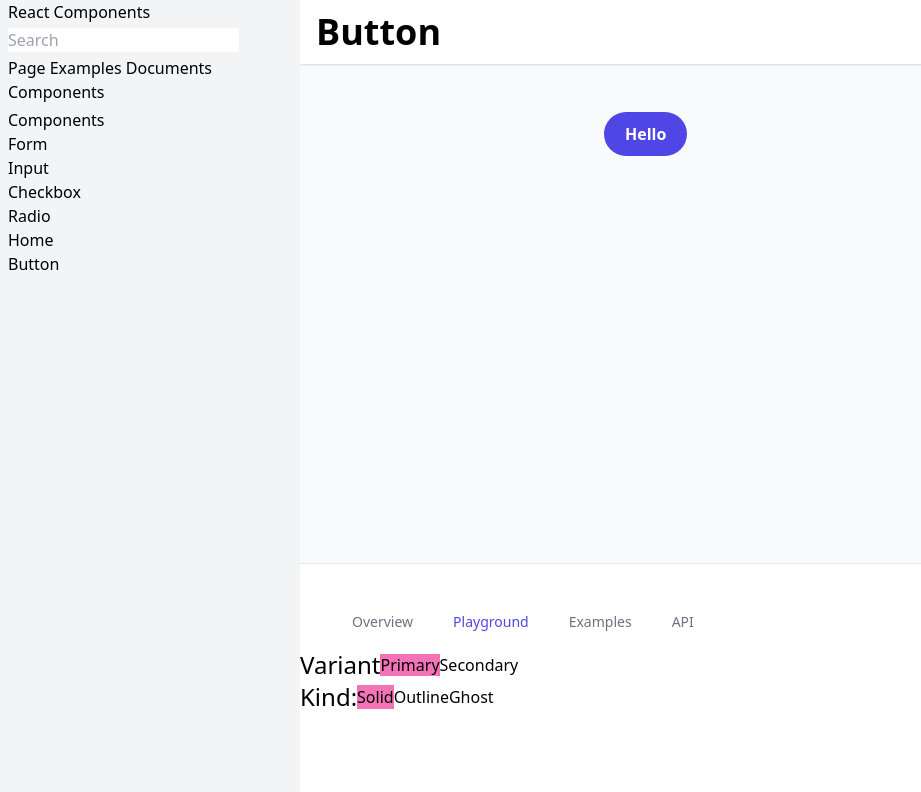
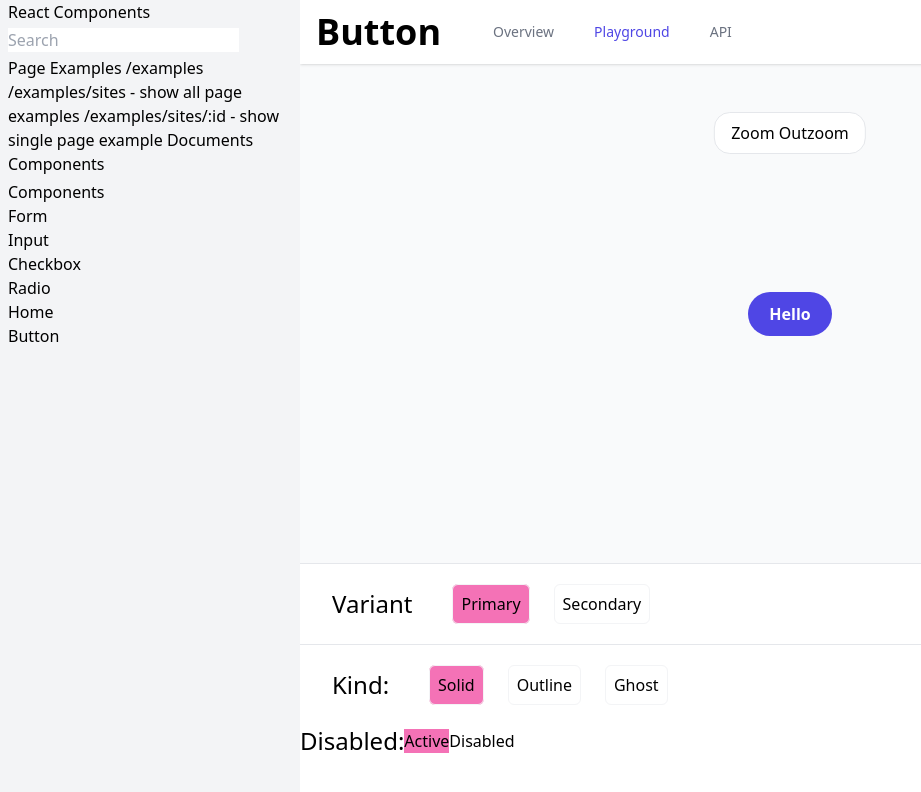
Before and after one commit to AurelianSpodarec/atomicreact.com, a React (Create React App) app: page /button in a window 1280 px wide. Shown: the top 792 px of the page, without its empty margins (0-921 px from the left). Built offline with nearby package versions, Linux system fonts and the light colour scheme.

Commit message:
update/(layout) - Updated the playground view with some ideas ui

```diff
--- a/src/views/pages/Components/Button/ButtonIndex.tsx
+++ b/src/views/pages/Components/Button/ButtonIndex.tsx
@@ -13,6 +13,7 @@ function ButtonIndex() {
 
     const [variant, setVariant] = useState("primary")
     const [kind, setKind] = useState("solid")
+    const [disabled, setDisabled] = useState(false)
 
     function handleChangeVariant(value:any) {
         setVariant(value.target.value)
@@ -22,6 +23,10 @@ function ButtonIndex() {
         setKind(value.target.value)
     }
 
+    function handleChangeDisabled() {
+        setDisabled(!disabled)
+    }
+
 
 
     return (
@@ -29,48 +34,121 @@ function ButtonIndex() {
 
             <div className="sticky top-0 z-10 flex items-center p-4 h-16 flex-shrink-0 bg-white shadow">
                 <h1 className="font-bold text-4xl">Button</h1>
+
+                <nav className="-mb-px px-12  flex space-x-8">
+                    <button className="border-transparent text-gray-500 hover:text-gray-700 hover:border-gray-300 whitespace-nowrap py-4 px-1 border-b-2 font-medium text-sm">Overview</button>
+                    <button className="border-transparent hover:text-gray-700 hover:border-gray-300 whitespace-nowrap py-4 px-1 border-b-2 border-indigo-600 text-indigo-600 font-medium text-sm">Playground</button>
+                    <button className="border-transparent text-gray-500 hover:text-gray-700 hover:border-gray-300 whitespace-nowrap py-4 px-1 border-b-2 font-medium text-sm">API</button>
+                </nav>
             </div>
 
 
             <Preview>
 
-                <div className="ml-64">
+
+                <div className="absolute bg-white border border-gray-200 px-4 py-2 right-1/2 translate-x-2/4 rounded-2xl">
+                    Zoom Outzoom
+                </div>
+
+                <div className="flex items-center justify-center h-full">
                 <Button
                     variant={variant}
                     kind={kind}
+                    disabled={disabled}
                 >
                     Hello
                 </Button>
+
+                {/* <img className="w-full h-auto absolute top-0 bottom-0 right-0" src="https://i.imgur.com/kkxgLfu.png" /> */}
                 </div>
-
 
             </Preview>
 
-            <div className="py-8">
-                <nav className="-mb-px px-12  flex space-x-8">
-                    <button className="border-transparent text-gray-500 hover:text-gray-700 hover:border-gray-300 whitespace-nowrap py-4 px-1 border-b-2 font-medium text-sm">Overview</button>
-                    <button className="border-transparent hover:text-gray-700 hover:border-gray-300 whitespace-nowrap py-4 px-1 border-b-2 border-indigo-600 text-indigo-600 font-medium text-sm">Playground</button>
-                    <button className="border-transparent text-gray-500 hover:text-gray-700 hover:border-gray-300 whitespace-nowrap py-4 px-1 border-b-2 font-medium text-sm">Examples</button>
-                    <button className="border-transparent text-gray-500 hover:text-gray-700 hover:border-gray-300 whitespace-nowrap py-4 px-1 border-b-2 font-medium text-sm">API</button>
-                </nav>
+            <div className="">
+
 
 
                 <div>
 
-                    <div className="flex items-center">
-                        <h3 className="text-2xl">Variant</h3>
-                        <div className="space-4">
-                            <RadioButton className={variant === "primary" ? "bg-pink-400" : ""} label="Primary" onChange={(e:any) => handleChangeVariant(e)} name="kind" value="primary" />
-                            <RadioButton className={variant === "secondary" ? "bg-pink-400" : ""} label="Secondary" onChange={(e:any) => handleChangeVariant(e)} name="kind" value="secondary" />
+                    <div className="flex items-center border-b border-gray-200">
+                    <div className="flex items-center px-8 py-6">
 
+
+                        <h3 className="text-2xl mr-10">Variant</h3>
+                        <div className="space-x-6">
+                            <RadioButton
+                                className={`p-2 border border-gray-100 rounded-md ${variant === "primary" ? "bg-pink-400" : ""}`}
+                                label="Primary"
+                                onChange={(e:any) => handleChangeVariant(e)}
+                                name="kind"
+                                value="primary"
+                            />
+                            <RadioButton
+                                className={`p-2 border border-gray-100 rounded-md ${variant === "secondary" ? "bg-pink-400" : ""}`}
+                                label="Secondary"
+                                onChange={(e:any) => handleChangeVariant(e)}
+                                name="kind"
+                                value="secondary"
+                            />
                         </div>
+
+
+                    </div>
                     </div>
 
+
+
                     <div className="flex items-center">
-                        <h3 className="text-2xl">Kind:</h3>
-                        <RadioButton className={kind === "solid" ? "bg-pink-400" : ""} label="Solid" onChange={(e:any) => handleChangeKind(e)} name="kind" value="solid" />
-                        <RadioButton className={kind === "outline" ? "bg-pink-400" : ""} label="Outline" onChange={(e:any) => handleChangeKind(e)} name="kind" value="outline" />
-                        <RadioButton className={kind === "ghost" ? "bg-pink-400" : ""} label="Ghost" onChange={(e:any) => handleChangeKind(e)} name="kind" value="ghost" />
+                    <div className="flex items-center px-8 py-6">
+
+                        <h3 className="text-2xl mr-10">Kind:</h3>
+
+                        <div className="space-x-6">
+                            <RadioButton
+                                className={`p-2 border border-gray-100 rounded-md ${kind === "solid" ? "bg-pink-400" : ""}`}
+                                label="Solid"
+                                onChange={(e:any) => handleChangeKind(e)}
+                                name="kind"
+                                value="solid"
+                            />
+                            <RadioButton
+                                className={`p-2 border border-gray-100 rounded-md ${kind === "outline" ? "bg-pink-400" : ""}`}
+                                label="Outline"
+                                onChange={(e:any) => handleChangeKind(e)}
+                                name="kind"
+                                value="outline"
+                            />
+                            <RadioButton
+                                className={`p-2 border border-gray-100 rounded-md ${kind === "ghost" ? "bg-pink-400" : ""}`}
+                                label="Ghost"
+                                onChange={(e:any) => handleChangeKind(e)}
+                                name="kind"
+                                value="ghost"
+                            />
+                        </div>
+
+                    </div>
+                    </div>
+
+
+
+
+                    <div className="flex items-center">
+                        <h3 className="text-2xl">Disabled:</h3>
+                        <RadioButton
+                            className={disabled === false ? "bg-pink-400" : ""}
+                            label="Active"
+                            onChange={(e:any) => handleChangeDisabled()}
+                            name="disabled"
+                            value="outline"
+                        />
+                         <RadioButton
+                            className={disabled === true ? "bg-pink-400" : ""}
+                            label="Disabled"
+                            onChange={(e:any) => handleChangeDisabled()}
+                            name="disabled"
+                            value="solid"
+                        />
                     </div>
 
                 </div>
--- a/src/views/pages/_components/Navigation/Navigation.tsx
+++ b/src/views/pages/_components/Navigation/Navigation.tsx
@@ -14,6 +14,10 @@ function Navigation() {
 
             <ul>
                 Page Examples
+                /examples
+
+                /examples/sites - show all page examples
+                /examples/sites/:id - show single page example
                 Documents
                 Components
             </ul>
```
